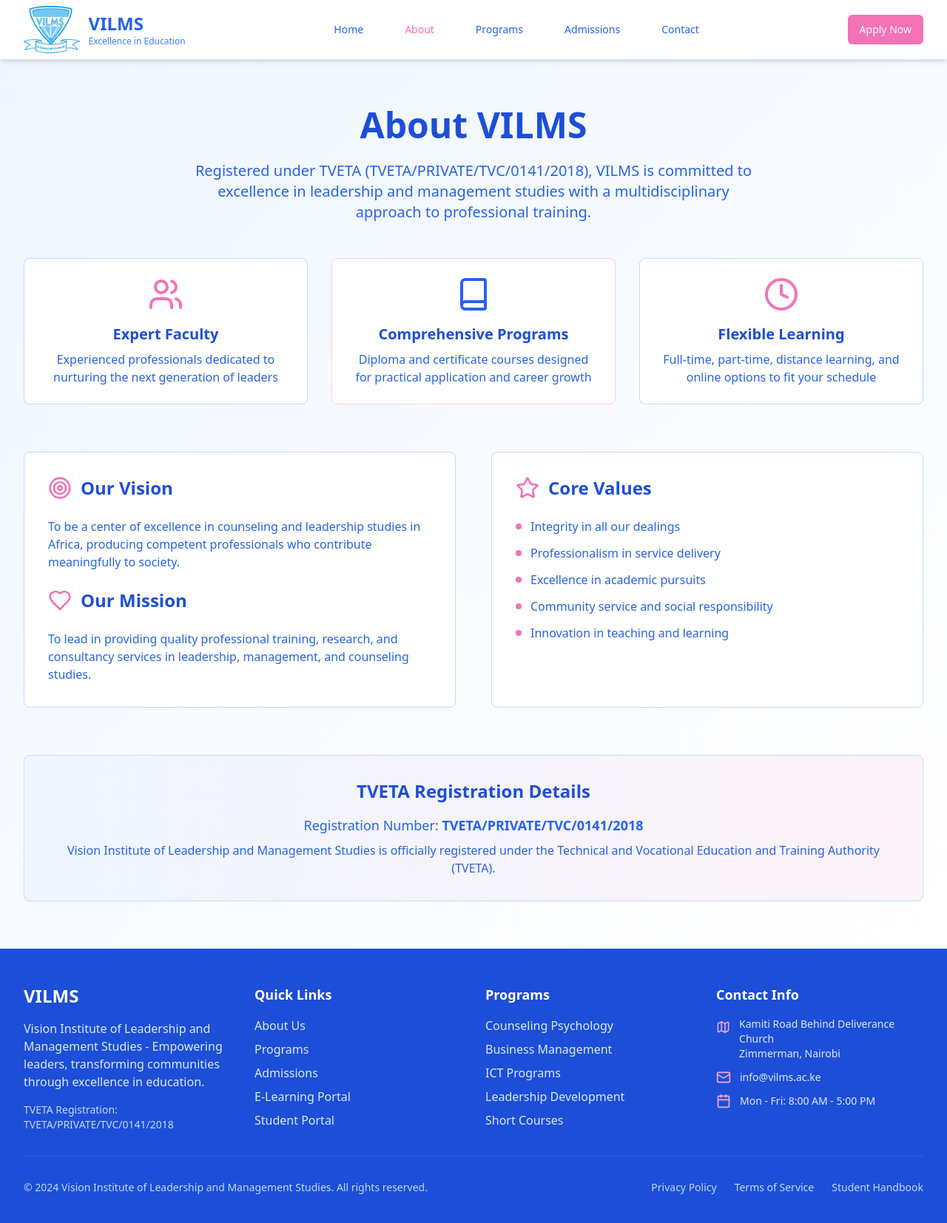
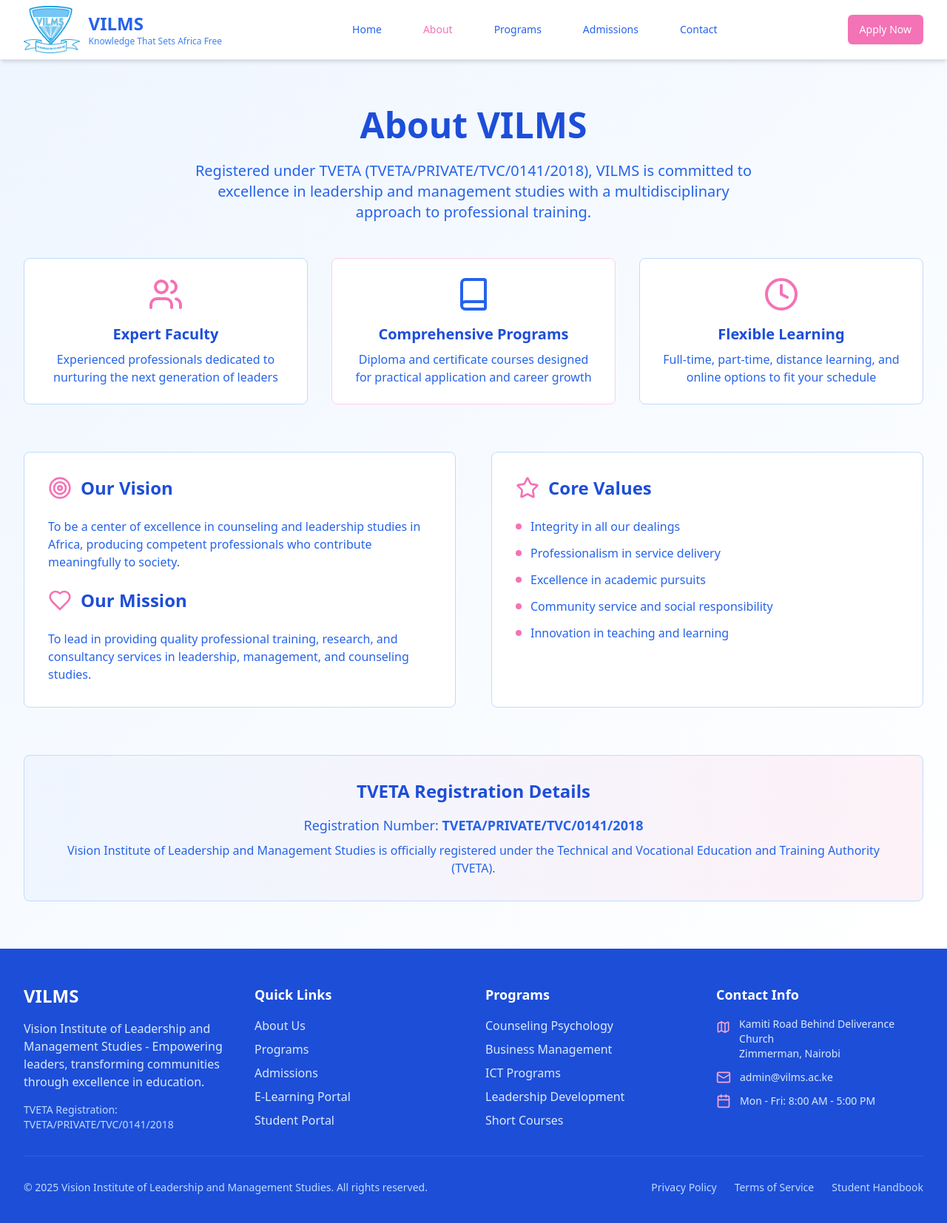
Before and after one commit to Cmbogo/vilms-web-revamp-project, a React (Vite) app: page /about in a window 1280 px wide. Shown: the top 1654 px of the page at 74% size. Built offline with nearby package versions, Linux system fonts and the light colour scheme.

Commit message:
Fix footer and navigation
- Updated footer email and year.
- Changed "Apply Now" button to link to the contact page.
- Updated tagline.
- Added favicon.
-edited public/index.html
-edited src/components/Footer.tsx
-edited src/components/Navigation.tsx

```diff
--- a/index.html
+++ b/index.html
@@ -1,3 +1,4 @@
+
 <!DOCTYPE html>
 <html lang="en">
   <head>
@@ -6,6 +7,7 @@
     <title>vilms-web-revamp-project</title>
     <meta name="description" content="Lovable Generated Project" />
     <meta name="author" content="Lovable" />
+    <link rel="icon" href="/lovable-uploads/73e7624a-a576-4497-b0dc-2ca9be2f10ec.png" type="image/png">
 
     <meta property="og:title" content="vilms-web-revamp-project" />
     <meta property="og:description" content="Lovable Generated Project" />
--- a/src/components/Footer.tsx
+++ b/src/components/Footer.tsx
@@ -1,4 +1,3 @@
-
 import { Mail, Map, Calendar } from "lucide-react";
 import { Link } from "react-router-dom";
 
@@ -52,8 +51,8 @@ export const Footer = () => {
               </div>
               <div className="flex items-center">
                 <Mail className="w-5 h-5 mr-3 text-pink-300" />
-                <a href="mailto:info@vilms.ac.ke" className="text-sm hover:text-pink-300 transition-colors">
-                  info@vilms.ac.ke
+                <a href="mailto:admin@vilms.ac.ke" className="text-sm hover:text-pink-300 transition-colors">
+                  admin@vilms.ac.ke
                 </a>
               </div>
               <div className="flex items-center">
@@ -67,7 +66,7 @@ export const Footer = () => {
         <div className="border-t border-blue-600 mt-8 pt-8">
           <div className="flex flex-col md:flex-row justify-between items-center">
             <p className="text-blue-200 text-sm">
-              © 2024 Vision Institute of Leadership and Management Studies. All rights reserved.
+              © 2025 Vision Institute of Leadership and Management Studies. All rights reserved.
             </p>
             <div className="flex space-x-6 mt-4 md:mt-0">
               <a href="#" className="text-blue-200 hover:text-pink-300 transition-colors text-sm">
--- a/src/components/Navigation.tsx
+++ b/src/components/Navigation.tsx
@@ -1,4 +1,3 @@
-
 import { useState } from "react";
 import { Menu } from "lucide-react";
 import { Button } from "@/components/ui/button";
@@ -23,7 +22,7 @@ export const Navigation = () => {
               />
               <div>
                 <h1 className="text-2xl font-bold text-blue-600">VILMS</h1>
-                <p className="text-xs text-blue-500">Excellence in Education</p>
+                <p className="text-xs text-blue-500">Knowledge That Sets Africa Free</p>
               </div>
             </Link>
           </div>
@@ -74,7 +73,7 @@ export const Navigation = () => {
           </div>
 
           <div className="hidden md:block">
-            <Link to="/admissions">
+            <Link to="/contact">
               <Button className="bg-pink-400 hover:bg-pink-500 text-white">
                 Apply Now
               </Button>
@@ -142,7 +141,7 @@ export const Navigation = () => {
             >
               Contact
             </Link>
-            <Link to="/admissions" onClick={() => setIsMenuOpen(false)}>
+            <Link to="/contact" onClick={() => setIsMenuOpen(false)}>
               <Button className="bg-pink-400 hover:bg-pink-500 text-white w-full mt-2">
                 Apply Now
               </Button>
```
Also changed, not shown: public/lovable-uploads/73e7624a-a576-4497-b0dc-2ca9be2f10ec.png (added).
